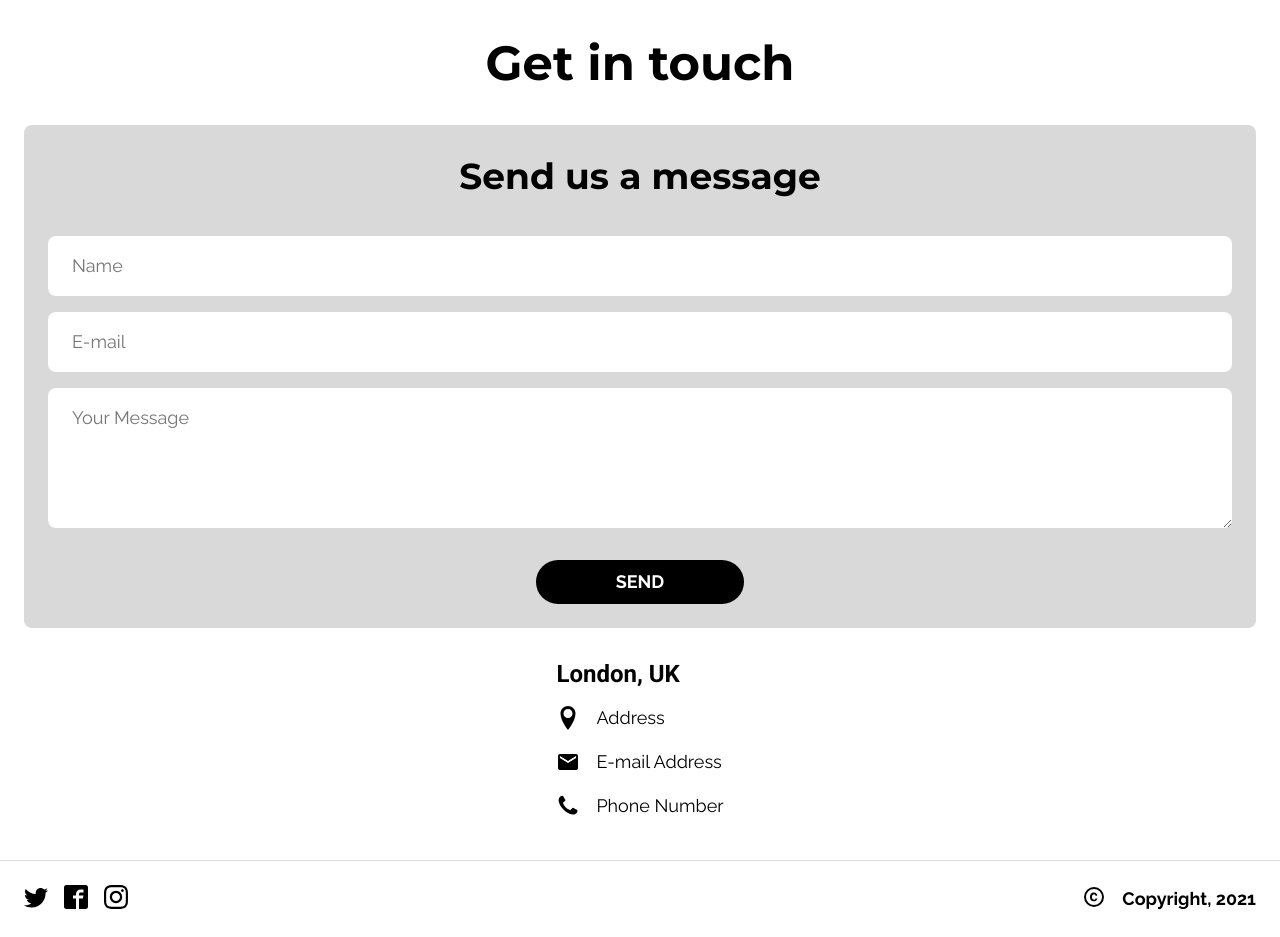
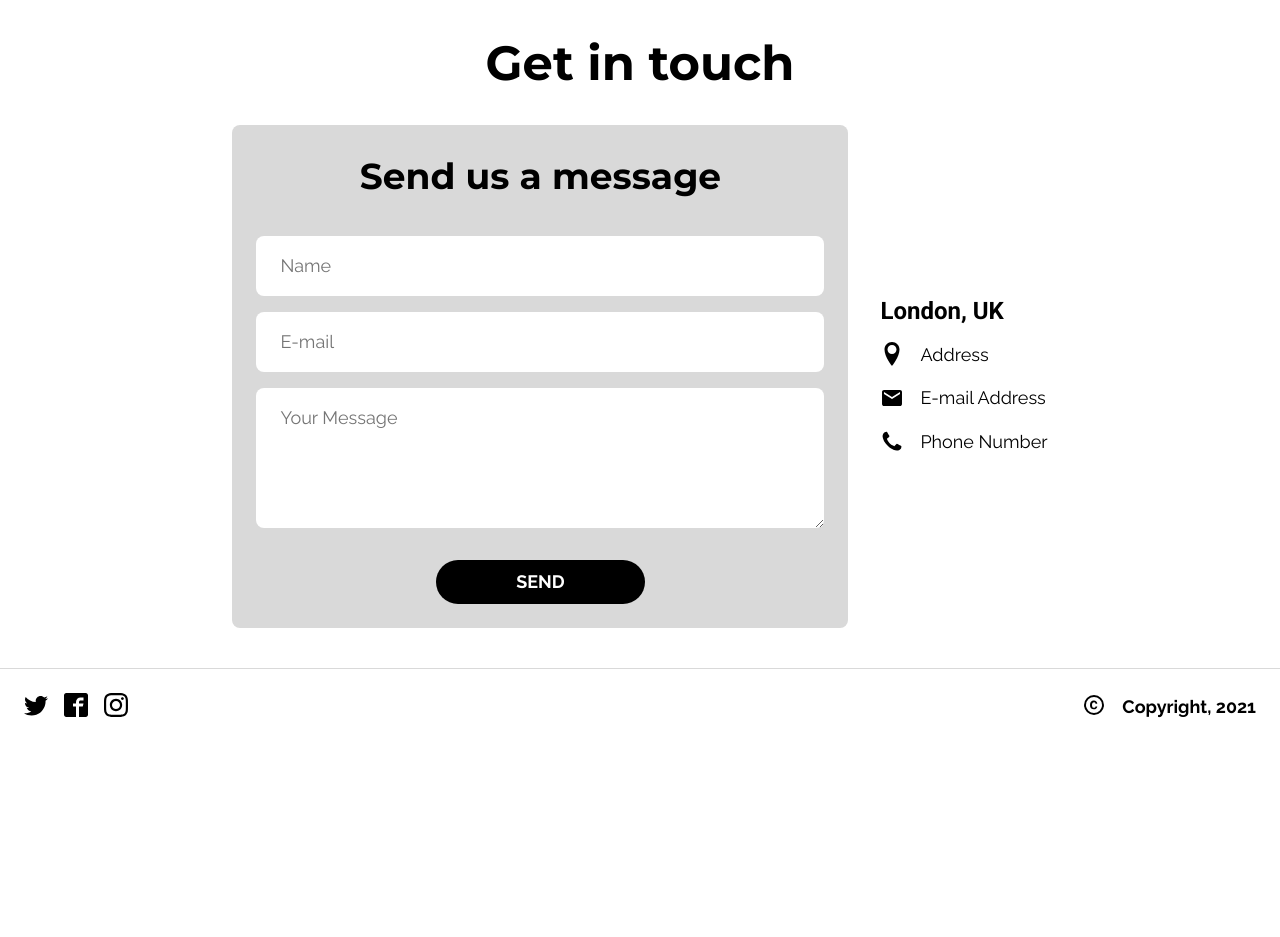
Before and after one commit to littlenines/wireframe-template, a React (Vite) app: page / in a window 1280 px wide. Shown: the part 4120-5057 px from the top of the page. After the commit the page ends 4865 px from the top, so only its background shows below. Built offline with nearby package versions, Linux system fonts and the light colour scheme.

Commit message:
add contact us for desktop

```diff
--- a/src/components/FormCard/FormCard.module.scss
+++ b/src/components/FormCard/FormCard.module.scss
@@ -42,3 +42,15 @@
     color: $light;
     border: none;
 }
+
+@media(min-width: $md) {
+    .form_card {
+        width: 65%;
+    }
+}
+
+@media(min-width: $lg) {
+    .form_card {
+        width: 50%;
+    }
+}
--- a/src/pages/Home/Home.module.scss
+++ b/src/pages/Home/Home.module.scss
@@ -61,6 +61,11 @@
         grid-template-columns:repeat(3, 1fr);
         gap: 40px;
     }
+
+    .contact_us {
+        justify-content: center;
+        flex-direction: row;
+    }
 }
 
 @media(min-width: 991px) {
--- a/src/style/_variables.scss
+++ b/src/style/_variables.scss
@@ -62,6 +62,6 @@ $border-circle: 50%;
 
 // 7.MediaQuery
 $sm: 479px;
-$md: 767px;
-$lg: 991px;
+$md: 768px;
+$lg: 992px;
 $xl: 1200px;
```
